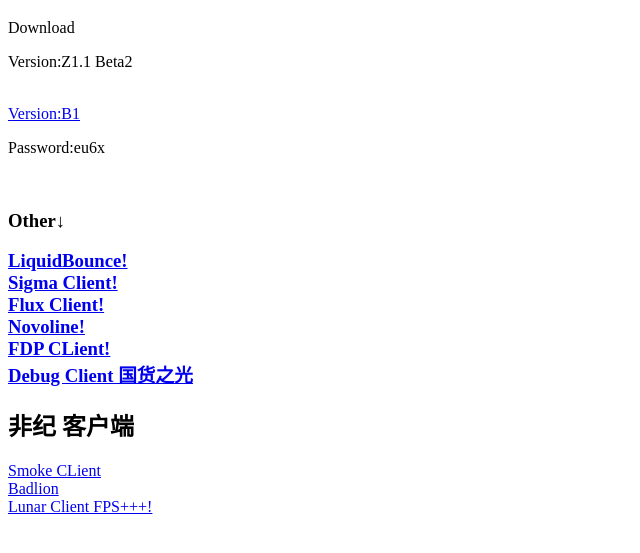
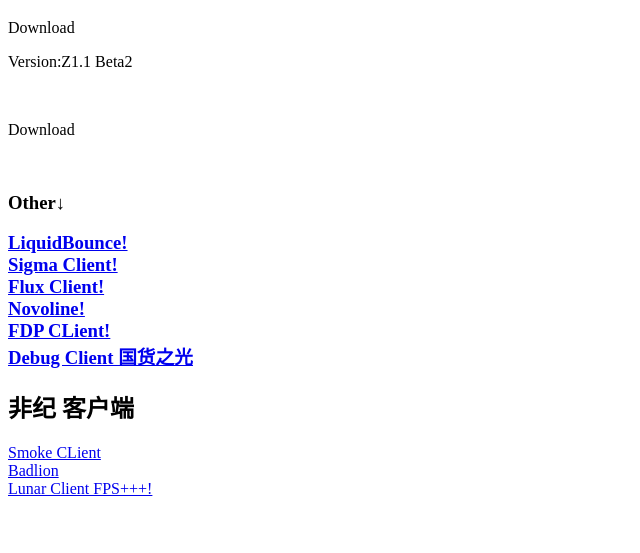
Before and after one commit to ALDSense1/ALDSense1.github.io, a plain HTML site: page index.html in a window 1280 px wide. Shown: the part 61-614 px from the top of the page, without its empty margins (0-640 px from the left). Drawn offline with Linux system fonts and the light colour scheme.

Commit message:
Update index.html

```diff
--- a/index.html
+++ b/index.html
@@ -8,7 +8,7 @@
     <h1>ALDSense Free Minecraft Hack!</h1>
     <p>Download</p>
     <p>Version:Z1.1 Beta2</p><br>
-    <a href="https://pan.baidu.com/s/1rXZpxLeLLhH7L8pQDURUGA" target="_blank">Version:B1</a><p>Password:eu6x</p>
+    <p>Download</p>
     <br><h3>Other↓<h3>
     <a href="https://liquidbounce.net" target="_blank">LiquidBounce!</a><br>
     <a href="https://sigmaclient.info" target="_blank">Sigma Client!</a><br>
```
